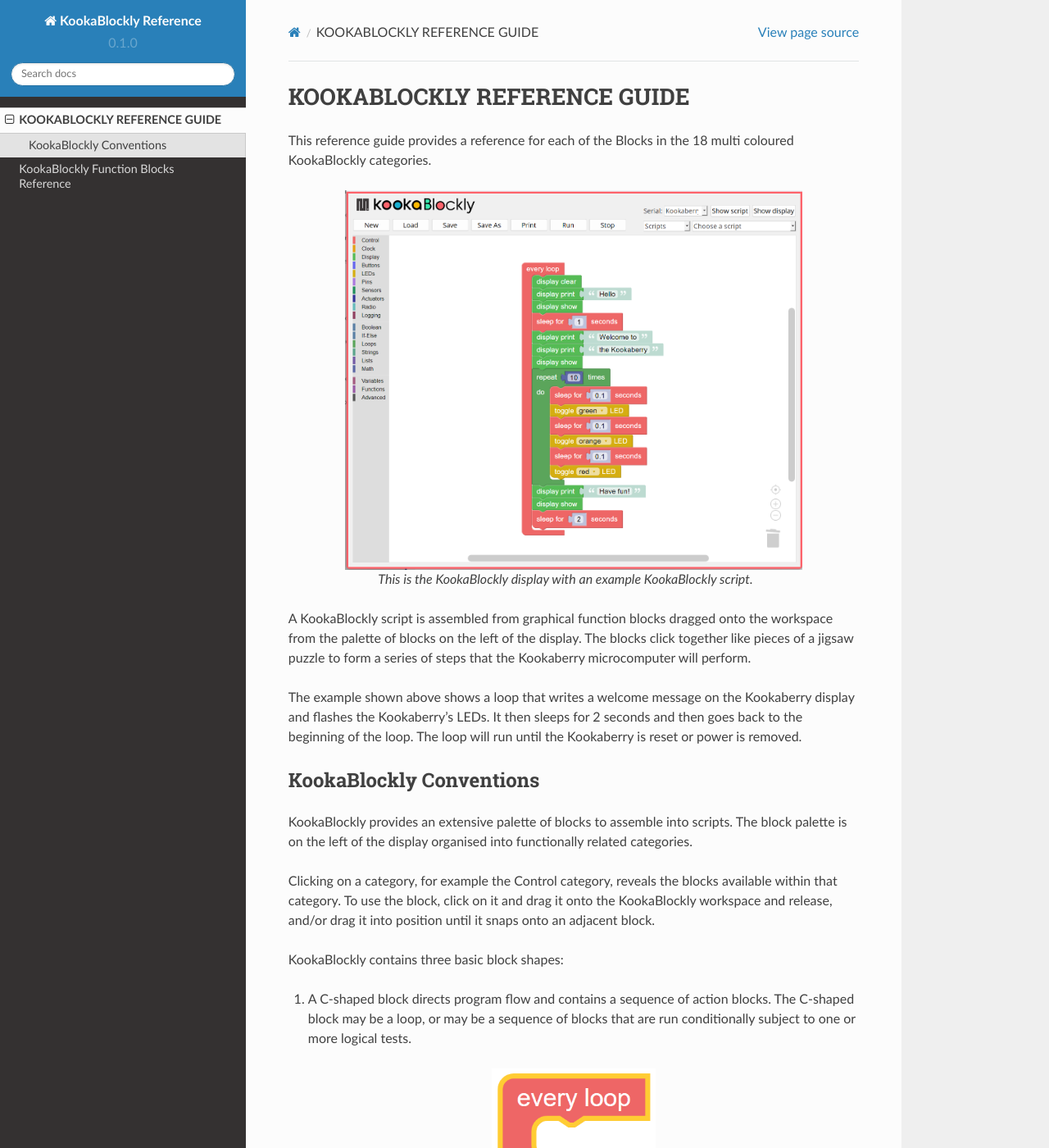
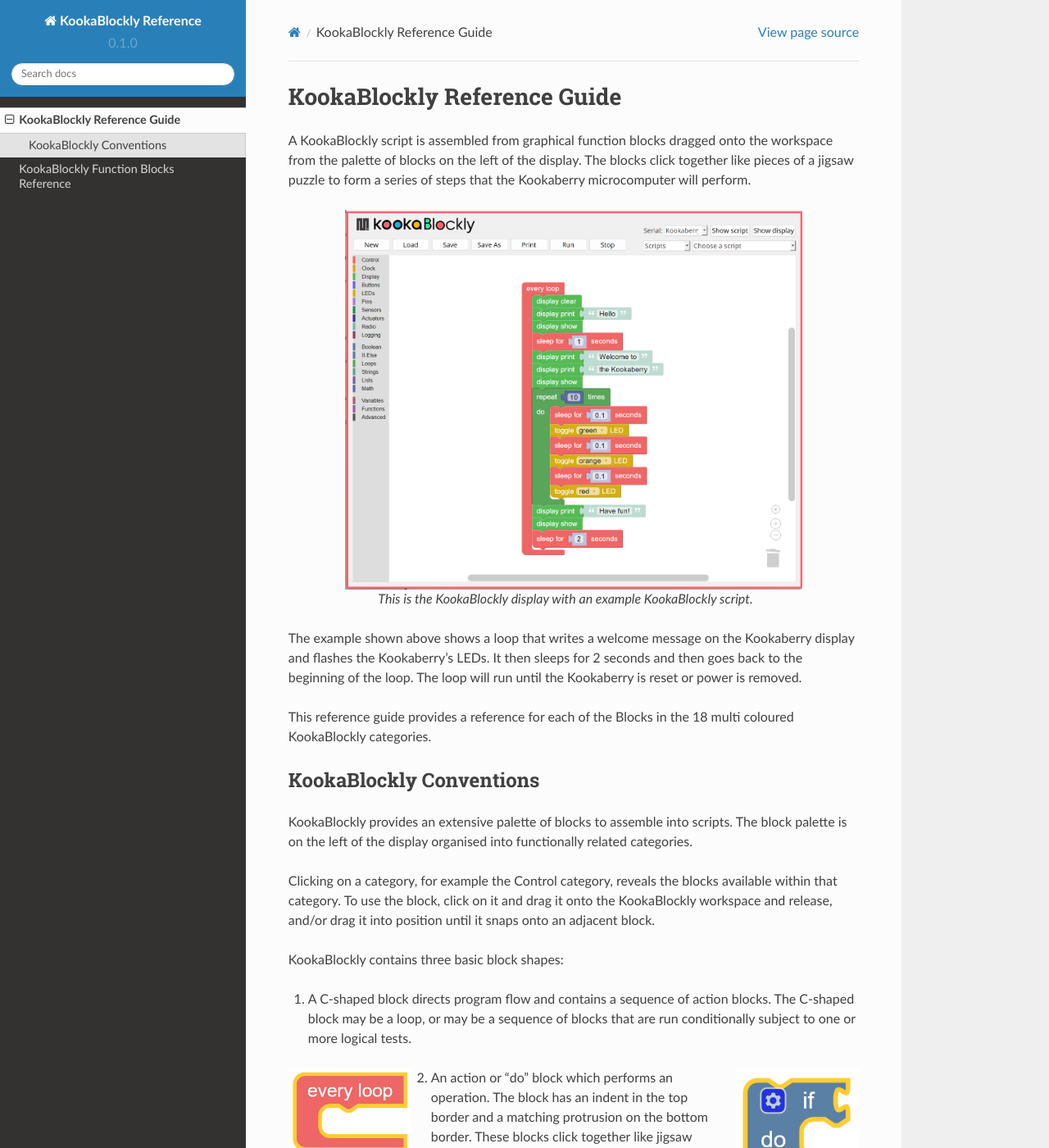
Before and after one commit to TDStrasser/KookaBlockly-Reference, a Sphinx documentation site: the page built from docs/source/conventions.rst, in a window 1280 px wide and 1400 px high. Shown: the whole window at 82% size. Built offline with Sphinx 7.4.7 and the Read the Docs theme 2.0.0, drawn with Linux system fonts in a browser that asks for light colours.

Commit message:
Improving image formatting

```diff
--- a/docs/source/conventions.rst
+++ b/docs/source/conventions.rst
@@ -1,8 +1,8 @@
 ============================
-KOOKABLOCKLY REFERENCE GUIDE
+KookaBlockly Reference Guide
 ============================
 
-This reference guide provides a reference for each of the Blocks in the 18 multi coloured KookaBlockly categories.
+A KookaBlockly script is assembled from graphical function blocks dragged onto the workspace from the palette of blocks on the left of the display.  The blocks click together like pieces of a jigsaw puzzle to form a series of steps that the Kookaberry microcomputer will perform.
 
 .. figure:: images/kblockly-welcome-script.png
    :width: 80%
@@ -11,9 +11,9 @@
 
    This is the KookaBlockly display with an example KookaBlockly script.
 
-A KookaBlockly script is assembled from graphical function blocks dragged onto the workspace from the palette of blocks on the left of the display.  The blocks click together like pieces of a jigsaw puzzle to form a series of steps that the Kookaberry microcomputer will perform.
+The example shown above shows a loop that writes a welcome message on the Kookaberry display and flashes the Kookaberry's LEDs.  It then sleeps for 2 seconds and then goes back to the beginning of the loop.  The loop will run until the Kookaberry is reset or power is removed.
 
-The example shown above shows a loop that writes a welcome message on the Kookaberry display and flashes the Kookaberry's LEDs.  It then sleeps for 2 seconds and then goes back to the beginning of the loop.  The loop will run until the Kookaberry is reset or power is removed.
+This reference guide provides a reference for each of the Blocks in the 18 multi coloured KookaBlockly categories.
 
 
 KookaBlockly Conventions
@@ -28,42 +28,42 @@
 1.	A C-shaped block directs program flow and contains a sequence of action blocks.  The C-shaped block may be a loop, or may be a sequence of blocks that are run conditionally subject to one or more logical tests.
 
 .. image:: images/every-loop.png
-   :width: 200
-   :align: center
+   :width: 150
+   :align: left
 
 .. image:: images/if-do.png
-   :width: 200
+   :width: 150
    :align: right
 
 2.	An action or “do” block which performs an operation.  The block has an indent in the top border and a matching protrusion on the bottom border.  These blocks click together like jigsaw pieces and may be placed in a vertical column and within a C-shaped block.
 
 .. image:: images/display-clear.png
-   :width: 200
+   :width: 150
    :align: center
 
 
 3.	A value block which has a jigsaw tab on the left-hand edge.  These blocks evaluate an expression and assign an output value to the blocks to which they are connected.  Some value blocks have a matching receptacle on the right-hand edge which accepts other value blocks.
 
 .. image:: images/maths-number.png
-   :width: 200
-   :align: center
+   :width: 150
+   :align: left
 
 .. image:: images/maths-squareroot.png
-   :width: 200
+   :width: 150
    :align: right
 
 
 Some blocks have configuration options denoted by a cog symbol.  Clicking on the cog symbol presents options that may be used to configure the block.
 
 .. image:: images/if-do-config.png
-   :width: 200
+   :width: 150
    :align: center
 
 
 Right-clicking on a block also presents a set of option as below.  These include: duplicate the current block; add a comment; collapse the block into a compact presentation or expand a collapsed block; disable or enable a block; remove the block from the program; or display some Help text about the block (if the Help text has been provided).
 
 .. image:: images/if-do-rightclick.png
-   :width: 200
+   :width: 150
    :align: center
 
 
```
